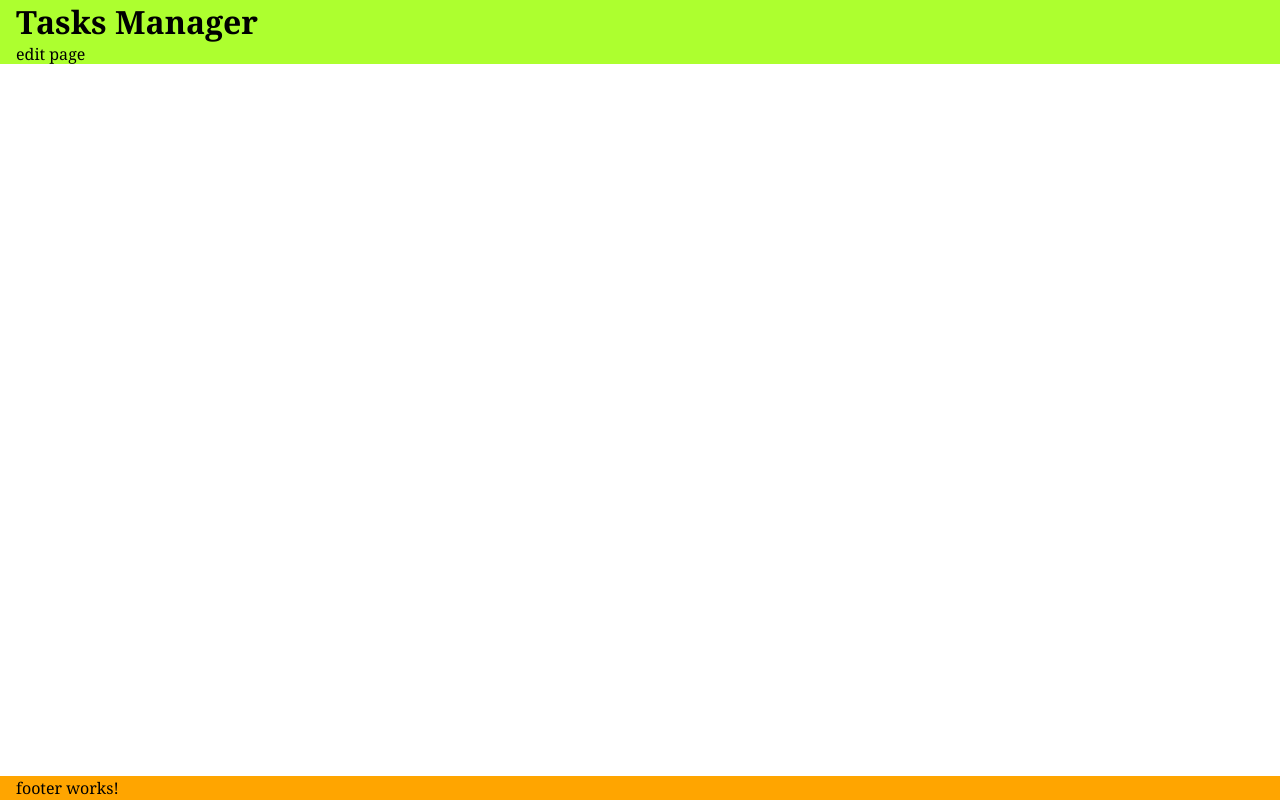
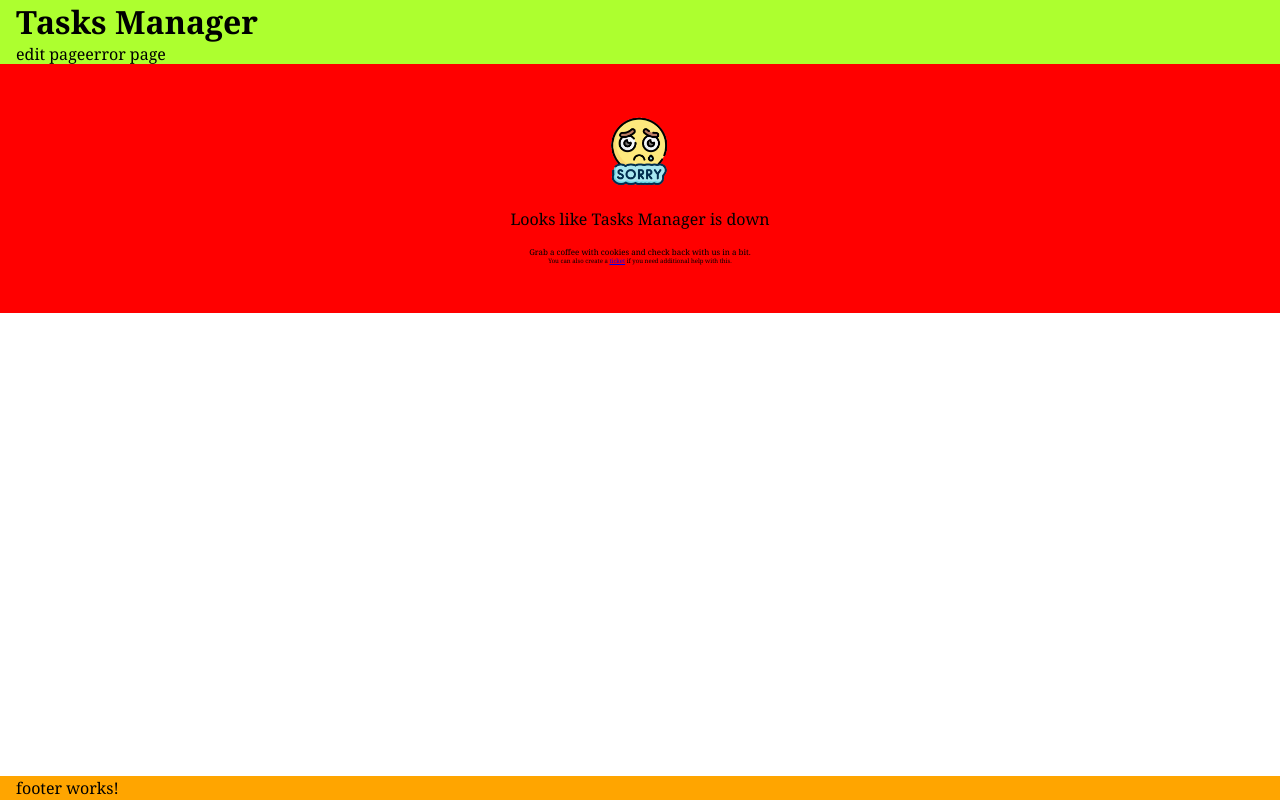
Before and after one commit to piturriagit/Angular, an Angular app: page /error in a window 1280 px wide. Before the commit this address led to /. Built offline with nearby package versions, Linux system fonts and the light colour scheme.

Commit message:
add error page if api not ok and fix laoding

```diff
--- a/src/app/app.routes.ts
+++ b/src/app/app.routes.ts
@@ -15,5 +15,12 @@
             return import('./edit/edit')
             .then(m => m.Edit);
         }
+    },
+    {
+        path: 'error',
+        loadComponent: () => {
+            return import('./error/error')
+            .then(m => m.Error);
+        }
     }
 ];
--- a/src/app/components/header/header.html
+++ b/src/app/components/header/header.html
@@ -1,4 +1,7 @@
 <div class="container">
     <h1 routerLink="/">{{ title() }}</h1>
-    <span routerLink="/edit">edit page</span>
+    <div>
+        <span routerLink="/edit">edit page</span>
+        <span routerLink="/error">error page</span>
+    </div>
 </div>
--- a/src/app/components/tasks-board/tasks-board.html
+++ b/src/app/components/tasks-board/tasks-board.html
@@ -1,5 +1,5 @@
 <div class="container">
-    @if ( ! tasksList().length ) {
+    @if( ! tasksList().length ) {
         <p class="loading">Loading...</p>
     } @else {
         @for ( task of tasksList() ; track task.id ) {
--- a/src/app/components/tasks-board/tasks-board.ts
+++ b/src/app/components/tasks-board/tasks-board.ts
@@ -3,6 +3,7 @@
 import { Task } from '../../model/task.type';
 import { DatePipe } from '@angular/common';
 import { catchError } from 'rxjs';
+import { Router, RouterLink } from '@angular/router';
 
 @Component({
   selector: 'app-tasks-board',
@@ -13,12 +14,13 @@
 export class TasksBoard implements OnInit {
   tasksService = inject(TasksService);
   tasksList = signal<Array<Task>>([]);  //empty by default
-
+  constructor(private router: Router) {};
   ngOnInit(): void {
     console.log(this.tasksService);
     this.tasksService.getTasksFromApi()
       .pipe(catchError(error => {
         console.error(error);
+        this.router.navigate(['/error']);
         throw error;
       } ))
       .subscribe(list => this.tasksList.set(list)); //on load GET tasks to api
--- /dev/null
+++ b/src/app/error/error.css
@@ -0,0 +1,22 @@
+.container {
+    background-color: red;
+    display: flex;
+    flex-direction: column;
+    justify-content: space-around;
+    align-items: center;
+    padding: 3em;
+}
+img {
+    object-fit: cover;
+    height:5em;
+}
+.title {
+    font-size: 1em;
+    padding: 1em;
+}
+.message {
+    font-size: 0.5em;
+}
+.contact {
+    font-size: 0.1em;
+}
--- /dev/null
+++ b/src/app/error/error.html
@@ -0,0 +1,6 @@
+<div class="container">
+    <img src="sorry.png">
+    <div class="title">Looks like {{ title() }} is down</div>
+    <div class="message">Grab a coffee with cookies and check back with us in a bit.</div>
+    <div class="contact">You can also create a <a href="{{ ticket() }}">ticket</a> if you need additional help with this.</div>
+</div>
--- /dev/null
+++ b/src/app/error/error.ts
@@ -0,0 +1,12 @@
+import { Component, signal } from '@angular/core';
+
+@Component({
+  selector: 'app-error',
+  imports: [],
+  templateUrl: './error.html',
+  styleUrl: './error.css'
+})
+export class Error {
+  protected readonly title = signal('Tasks Manager');
+  ticket = signal('mailto:patricia.iturriaganez@gmail.com?subject=Task%20Manager%20[Incident]%20-%20');
+}
```
Also changed, not shown: public/sorry.png (added), 1 other file (tests, documents, lock files or other folders). Lines whose indentation alone changed are shown as unchanged.
